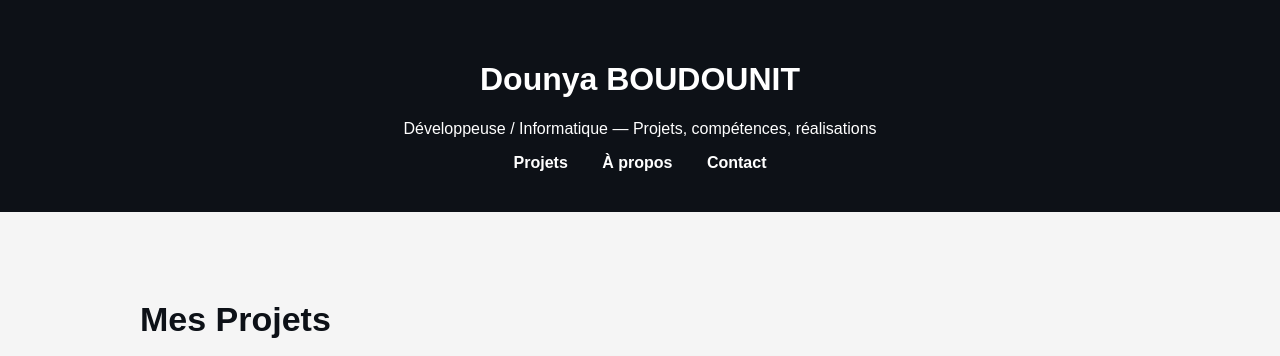
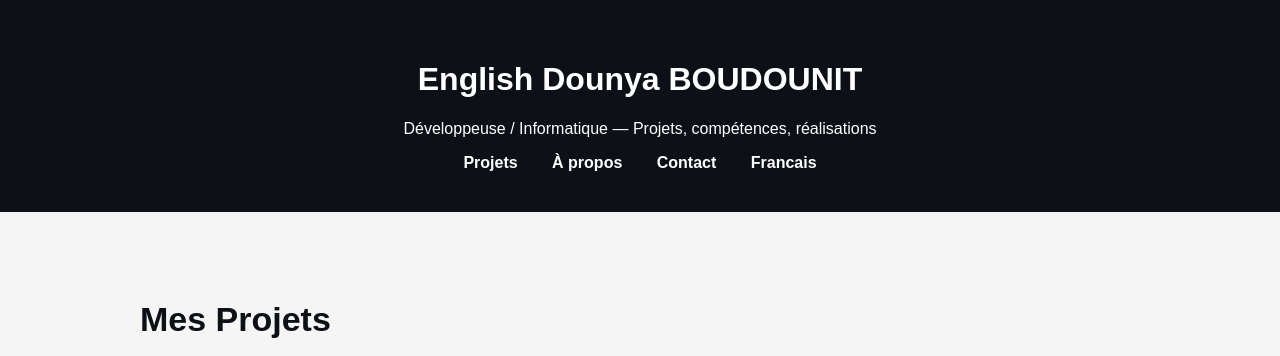
Before and after one commit to DounyaBdnt/DounyaBdnt.github.io, a plain HTML site: page index2.html in a window 1280 px wide. Shown: the top 356 px of the page. Drawn offline with Linux system fonts and the light colour scheme.

Commit message:
Change title and header to 'English Dounya'

```diff
--- a/index2.html
+++ b/index2.html
@@ -3,7 +3,7 @@
 <head>
   <meta charset="UTF-8" />
   <meta name="viewport" content="width=device-width, initial-scale=1.0" />
-  <title>- Dounya</title>
+  <title>- English Dounya</title>
   <style>
     body {
       margin: 0;
@@ -58,12 +58,13 @@
 </head>
 <body>
   <header>
-    <h1>Dounya BOUDOUNIT</h1>
+    <h1>English Dounya BOUDOUNIT</h1>
     <p>Développeuse / Informatique — Projets, compétences, réalisations</p>
     <nav>
       <a href="#projets">Projets</a>
       <a href="#apropos">À propos</a>
       <a href="#contact">Contact</a>
+      <a href="index.html">Francais</a>
     </nav>
   </header>
 
```
